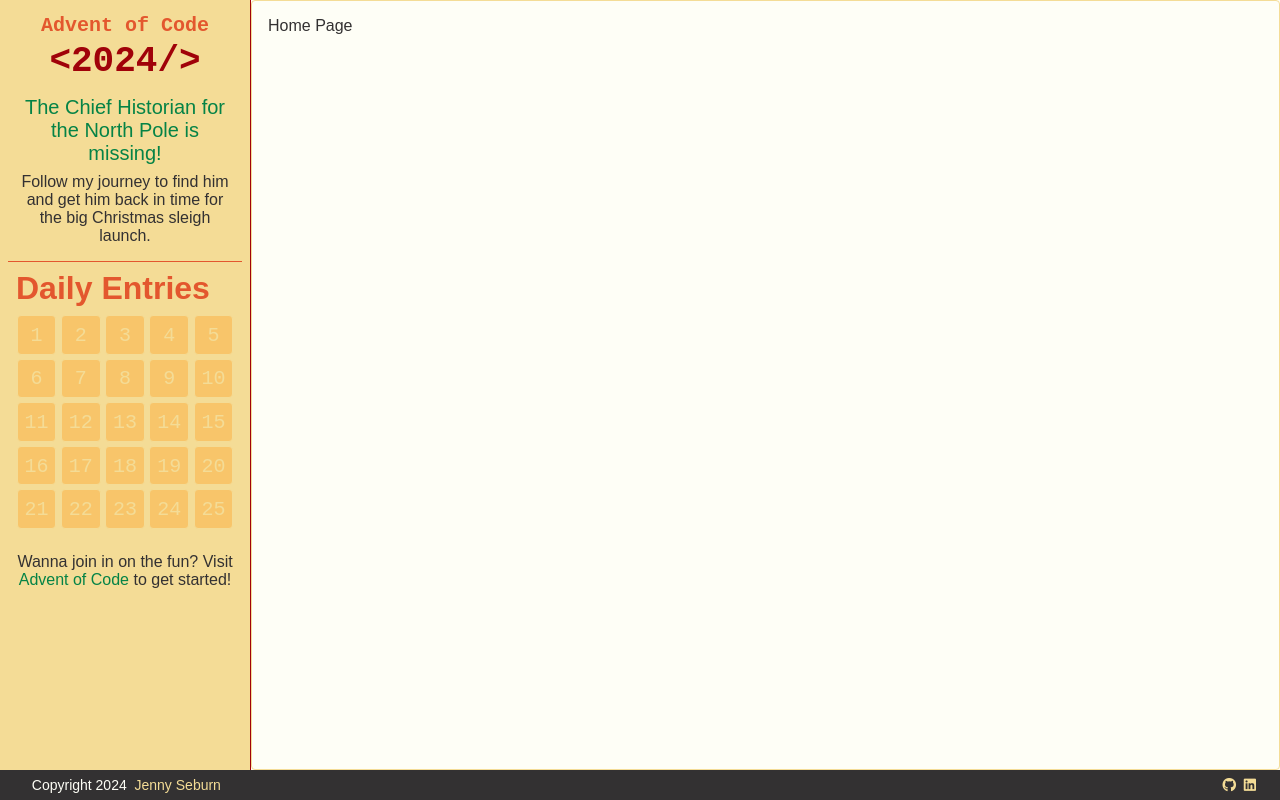
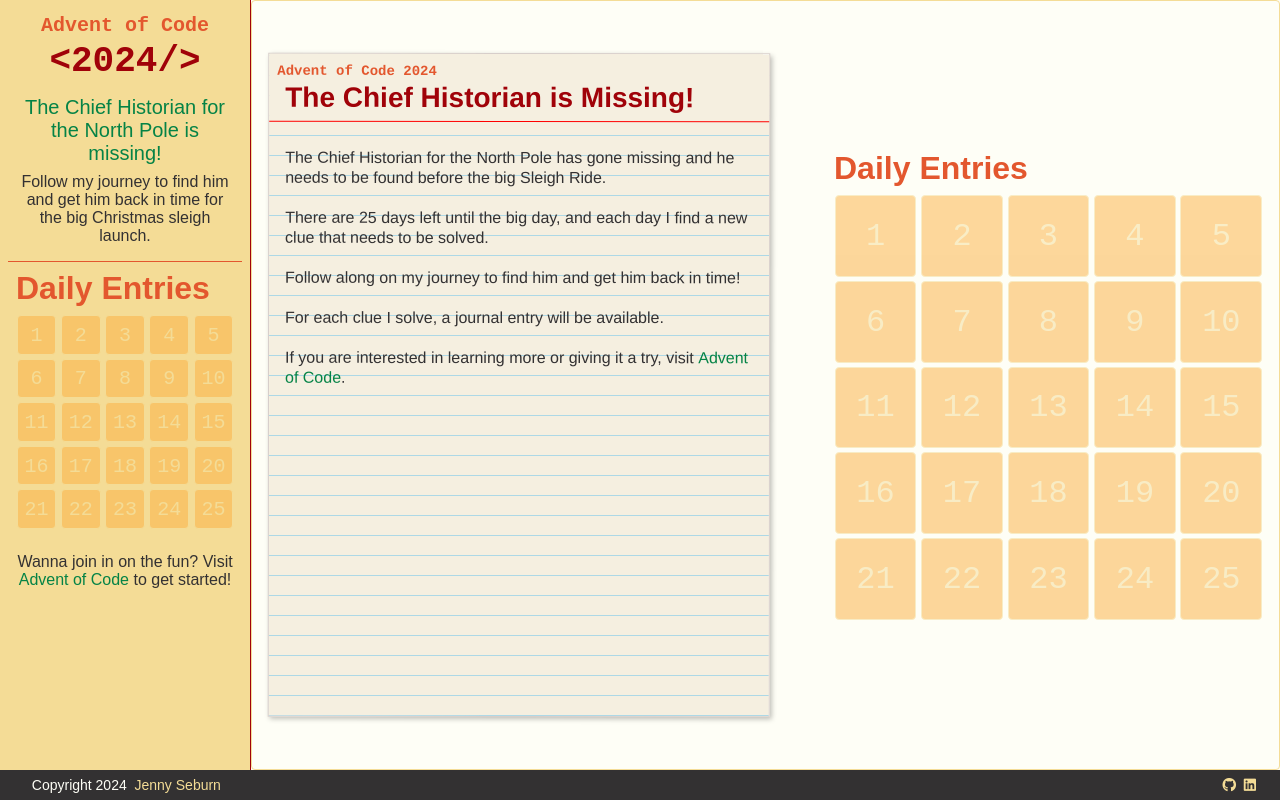
Before and after one commit to truburn/aoc2024, a React (Vite) app: page / in a window 1280 px wide. Built offline with nearby package versions, Linux system fonts and the light colour scheme; some icons are missing; a web font is replaced by a local one.

Commit message:
fill out home page

```diff
--- a/src/pages/Home/Home.classes.ts
+++ b/src/pages/Home/Home.classes.ts
@@ -6,9 +6,25 @@
   const theme = useTheme();
 
   const root = css({
-    ...borderMixin(theme.border),
-    ...paddingMixin(16),
+    "&&": {
+      ...borderMixin(theme.border),
+      ...paddingMixin(16),
+      flexDirection: "row",
+      alignItems: "center",
+      justifyContent: "center",
+      gap: 64,
+    },
   });
 
-  return { root };
+  const calendar = css({
+    flex: 1,
+    display: "flex",
+    flexDirection: "column",
+    maxWidth: 500,
+    "& a": {
+      fontSize: theme.font.monospace.size.xlarge,
+    },
+  });
+
+  return { root, calendar };
 }
--- a/src/pages/Home/Home.tsx
+++ b/src/pages/Home/Home.tsx
@@ -1,7 +1,38 @@
+import Calendar from "@components/Calendar";
+import Link from "@components/Link";
+import NoteCard from "@components/NoteCard";
 import { useHomeClasses } from "@pages/Home";
 
 export function Home() {
   const classes = useHomeClasses();
 
-  return <div className={classes.root}>Home Page</div>;
+  return (
+    <div className={classes.root}>
+      <NoteCard
+        title="The Chief Historian is Missing!"
+        subtitle="Advent of Code 2024"
+      >
+        <p>
+          The Chief Historian for the North Pole has gone missing and he needs
+          to be found before the big Sleigh Ride.
+        </p>
+        <p>
+          There are 25 days left until the big day, and each day I find a new
+          clue that needs to be solved.
+        </p>
+        <p>Follow along on my journey to find him and get him back in time!</p>
+        <p>For each clue I solve, a journal entry will be available.</p>
+        <p>
+          If you are interested in learning more or giving it a try, visit{" "}
+          <Link to="https://adventofcode.com/" external>
+            Advent of Code
+          </Link>
+          .
+        </p>
+      </NoteCard>
+      <div className={classes.calendar}>
+        <Calendar />
+      </div>
+    </div>
+  );
 }
```
